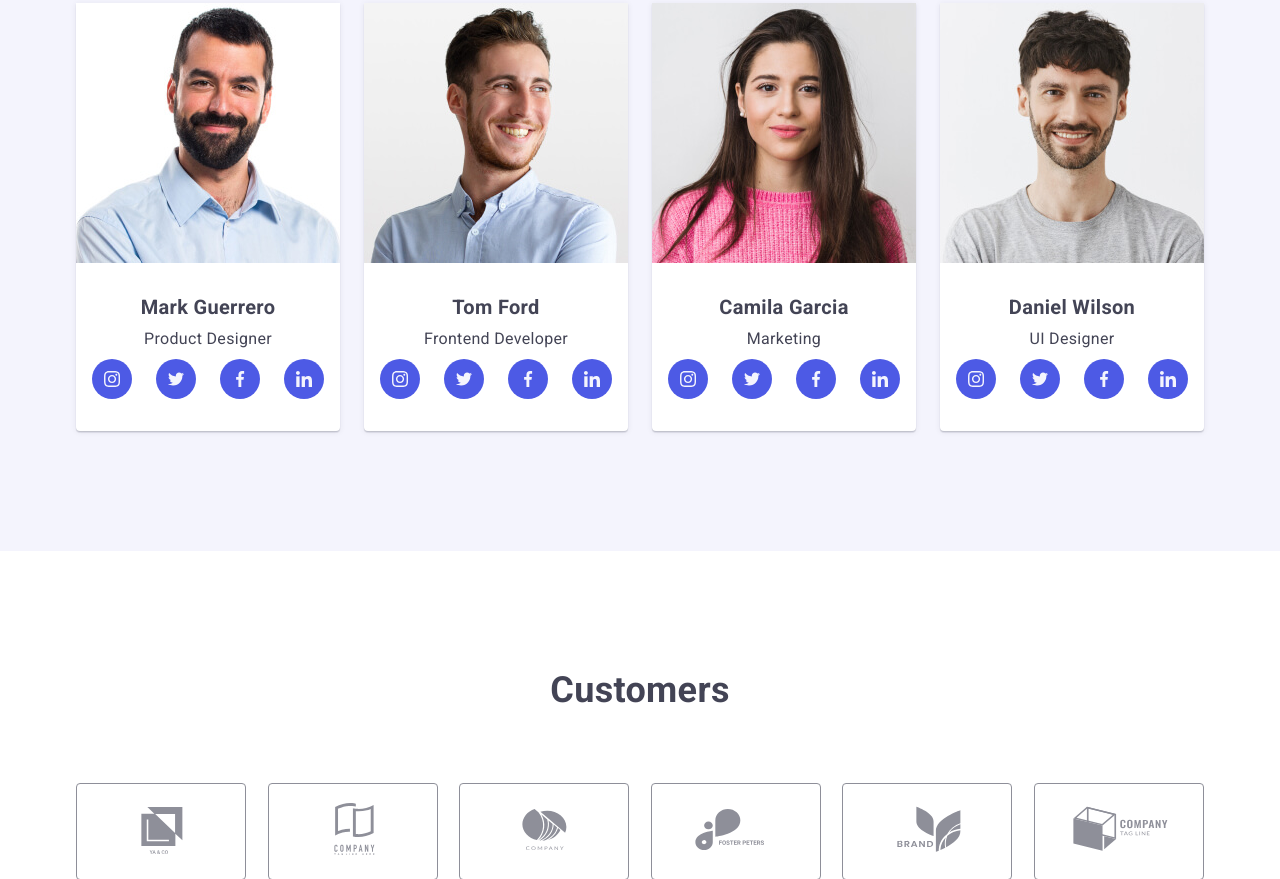
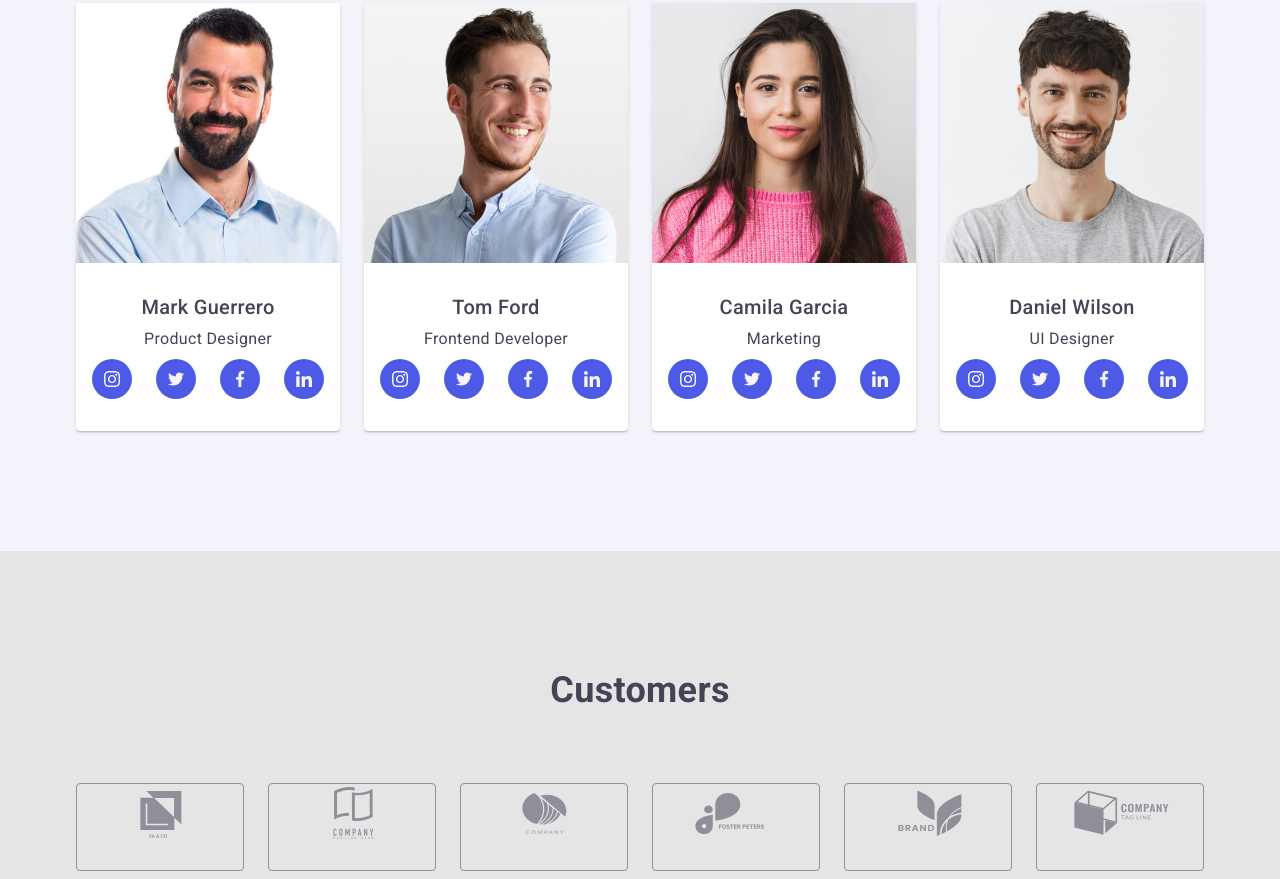
Before and after one commit to tymurlafeta/goit-markup-hw-04, a plain HTML site: page index.html in a window 1280 px wide. Shown: the part 1921-2800 px from the top of the page. Drawn offline with nearby package versions, Linux system fonts and the light colour scheme.

Commit message:
update html css

```diff
--- a/css/styles.css
+++ b/css/styles.css
@@ -8,6 +8,7 @@
   --footer-text-color: #e7e9fc;
   --light-mode-color: #f4f4fd;
   --body-dackground-color: #ffffff;
+  --customers-background: #e5e5e5;
 }
 
 body {
@@ -67,7 +68,7 @@ button {
 }
 
 .section-subtitle {
-  font-weight: 700;
+  font-weight: 500;
   font-size: 20px;
   line-height: 1.2;
   margin-bottom: 8px;
@@ -194,9 +195,7 @@ button {
 .section-hero {
   padding-top: 188px;
   padding-bottom: 188px;
-
   text-align: center;
-  background-color: var(--dark-headings-color);
   background-image: linear-gradient(
       rgba(46, 47, 66, 0.7),
       rgba(46, 47, 66, 0.7)
@@ -204,6 +203,7 @@ button {
     url(../images/people-office.jpg);
   background-position: center;
   background-repeat: no-repeat;
+  background-size: cover;
 }
 
 .hero-title {
@@ -246,19 +246,15 @@ button {
   justify-content: space-between;
 }
 
-.advantages-item {
-  width: 264px;
-}
-
 .advantages-wrapper {
   display: flex;
+  width: 264px;
+  height: 112px;
   background-color: var(--light-mode-color);
   border-radius: 4px;
   margin-bottom: 8px;
   justify-content: center;
   align-items: center;
-  padding-top: 24px;
-  padding-bottom: 24px;
 }
 
 .advantages-item:not(:last-child) {
@@ -323,10 +319,6 @@ button {
   display: inline-flex;
   justify-content: center;
   align-items: center;
-  max-width: 40px;
-  min-width: 40px;
-  max-height: 40px;
-  min-height: 40px;
   padding: 4px;
   border-radius: 9999px;
   width: 40px;
@@ -356,34 +348,28 @@ button {
   text-align: center;
 }
 
-.customers h2 {
-  margin-bottom: 72px;
-}
-
-.customers_list {
+.customers-list {
   display: flex;
-  list-style: none;
   justify-content: space-between;
 }
 
-.customers_list li svg {
-  max-width: 104px;
-  max-height: 56px;
-}
+.customers-list-item {
+  display: inline-flex;
+  justify-content: center;
+  align-self: center;
+ }
 
-.customers_list li a {
+.customers-list-link {
   display: inline-block;
-  padding-top: 16px;
-  padding-bottom: 16px;
-  padding-left: 32px;
-  padding-right: 32px;
+  width: 168px;
+  height: 88px;
   border: 1px solid var(--helper-text-color);
   border-radius: 4px;
   fill: var(--helper-text-color);
 }
 
-.customers_list li a:hover,
-.customers_list li a:focus {
+.customers-list-link:hover,
+.customers-list-link:focus {
   border: 1px solid var(--pressed-state-color);
   fill: var(--pressed-state-color);
   transition: 0.3s;
@@ -417,7 +403,7 @@ button {
 }
 
 .footer-description {
-  width: 264px;
+  max-width: 264px;
   color: var(--footer-text-color);
 }
 
@@ -524,6 +510,7 @@ button {
 }
 
 .examples-card:hover {
+  cursor: pointer;
   box-shadow: 0px 1px 6px rgba(46, 47, 66, 0.08),
     0px 1px 1px rgba(46, 47, 66, 0.16), 0px 2px 1px rgba(46, 47, 66, 0.08);
 }
--- a/index.html
+++ b/index.html
@@ -335,46 +335,46 @@
       <section class="section customers">
         <div class="container">
           <h2 class="section-title">Customers</h2>
-          <ul class="customers_list">
+          <ul class="list customers-list">
             <li>
-              <a href="#">
-                <svg>
+              <a href="#" class="customers-list-link">
+                <svg class="customers-list-item" width="104" height="56">
                   <use href="./images/icons.svg#icon-logo"></use>
                 </svg>
               </a>
             </li>
             <li>
-              <a href="#">
-                <svg>
+              <a href="#" class="customers-list-link">
+                <svg class="customers-list-item" width="104" height="56">
                   <use href="./images/icons.svg#icon-logo-1"></use>
                 </svg>
               </a>
             </li>
             <li>
-              <a href="#">
-                <svg>
+              <a href="#" class="customers-list-link">
+                <svg class="customers-list-item" width="104" height="56">
                   <use href="./images/icons.svg#icon-logo-2"></use>
                 </svg>
               </a>
             </li>
             <li>
-              <a href="#">
-                <svg>
+              <a href="#" class="customers-list-link">
+                <svg class="customers-list-item" width="104" height="56">
                   <use href="./images/icons.svg#icon-logo-3"></use>
                 </svg>
               </a>
             </li>
             <li>
-              <a href="#">
-                <svg>
+              <a href="#" class="customers-list-link">
+                <svg class="customers-list-item" width="104" height="56">
                   <use href="./images/icons.svg#icon-logo-4"></use>
                 </svg>
               </a>
             </li>
             <li>
-              <a href="#">
-                <svg>
-                  <use href="./images/icons.svg#icon-logo-5"></use>
+              <a href="#" class="customers-list-link">
+                <svg class="customers-list-item" width="104" height="56">
+                  <use href="./images/icons.svg#icon-logo-5"</use>
                 </svg>
               </a>
             </li>
```
